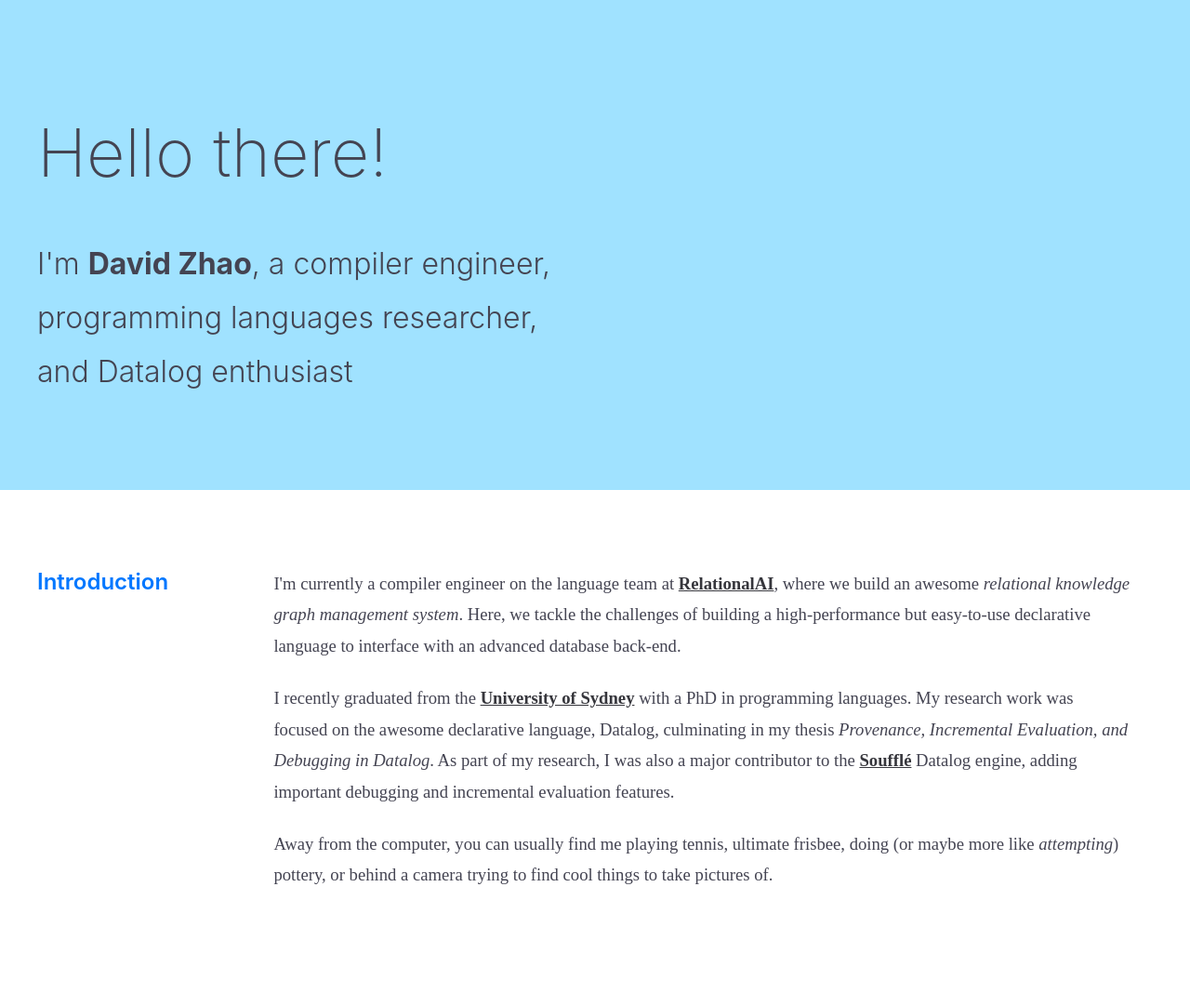
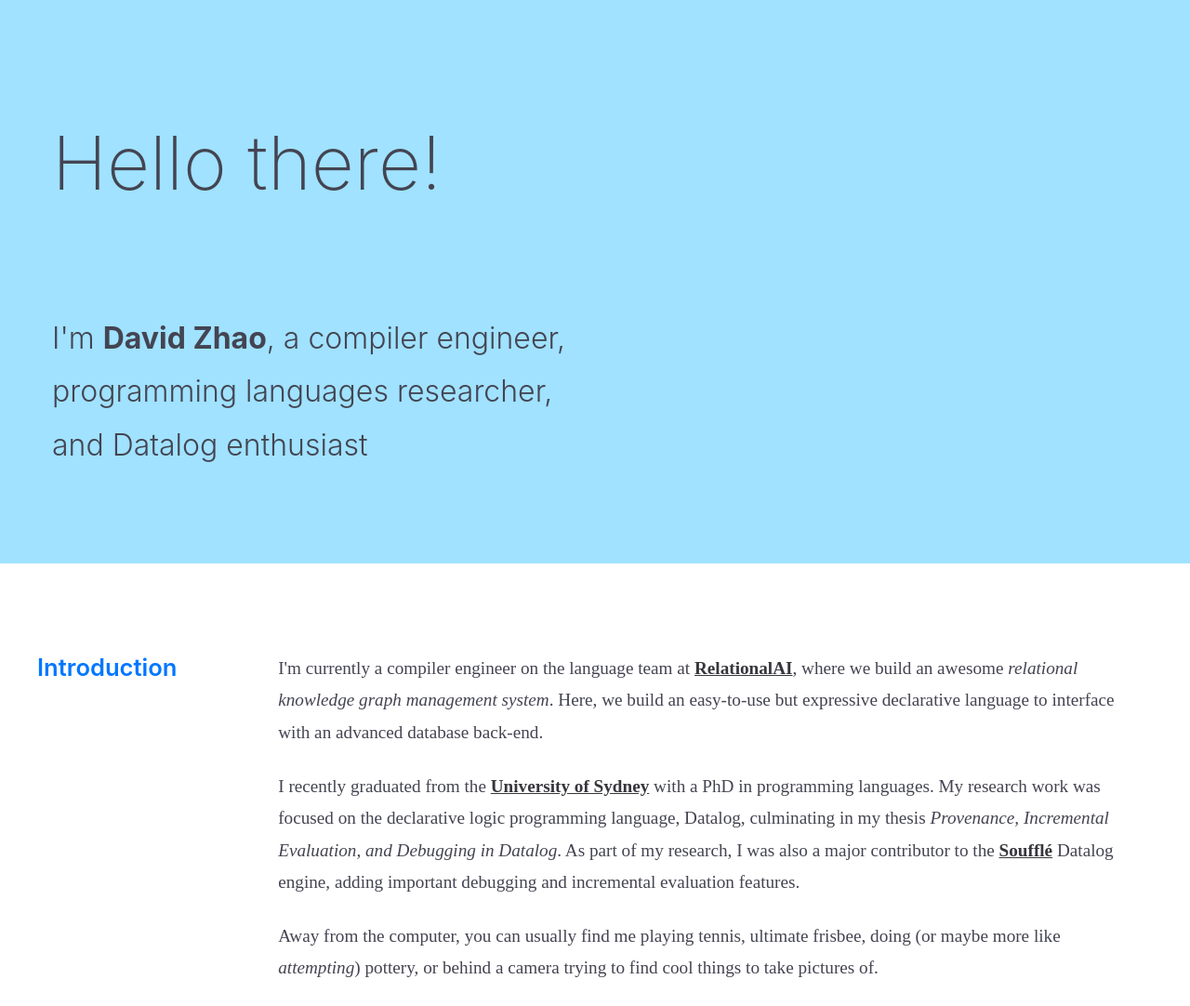
Before and after one commit to davidwzhao/davidwzhao.github.io, a Jekyll site: the page built from index.html, in a window 1280 px wide. Shown: the whole page at 93% size. Built offline with Jekyll 4.4.1, drawn with Linux system fonts in a browser that asks for light colours; some web fonts are replaced; before the commit the page ends 980 px from its top, so only the background shows below that.

Commit message:
Many updates

```diff
--- a/_includes/intro.html
+++ b/_includes/intro.html
@@ -7,15 +7,15 @@
         <a class="underline_link" href="https://relational.ai" target="_blank">RelationalAI</a>,
         where we build an awesome
         <span class="emph">relational knowledge graph management system</span>. Here, we
-        tackle the challenges of building a high-performance but easy-to-use declarative
-        language to interface with an advanced database back-end.
+        build an easy-to-use but expressive declarative language to interface with an
+        advanced database back-end.
         </p>
 
         <p>
         I recently graduated from the
         <a class="underline_link" href="https://sydney.edu.au" target="_blank">University of Sydney</a>
-        with a PhD in programming languages. My research work was focused on the awesome
-        declarative language, Datalog, culminating in my thesis
+        with a PhD in programming languages. My research work was focused on the declarative
+        logic programming language, Datalog, culminating in my thesis
         <span class="emph">Provenance, Incremental Evaluation, and Debugging in Datalog</span>.
         As part of my research, I was also a major contributor to the
         <a class="underline_link", href="https://souffle-lang.org">Soufflé</a> Datalog engine,
--- a/_sass/coolscss/_base.scss
+++ b/_sass/coolscss/_base.scss
@@ -2,6 +2,8 @@
 body {
     margin: 0;
     padding: 0;
+    max-width: 100%;
+    overflow-x: hidden;
     background-color: $white;
     color: $dark-grey;
     font-family: sans-serif // TODO: fix this
@@ -17,10 +19,12 @@
 .header {
     background-color: $cyan-background;
 
+    width: 100vw;
+
     padding-top: 8vh;
     padding-bottom: 8vh;
-    padding-left: 16px;
-    padding-right: 16px;
+    padding-left: 1rem;
+    padding-right: 1rem;
 
     // margin-bottom: 100px;
 
@@ -33,12 +37,14 @@
         max-width: 1200px;
 
         .intro_hello {
-            font-size: 54pt;
+            font-size: 5rem;
             font-weight: 200;
+
+            margin-bottom: 7rem;
         }
 
         .intro_paragraph {
-            font-size: 24pt;
+            font-size: 2rem;
             font-weight: 300;
 
             width: 50%;
@@ -48,7 +54,7 @@
             }
 
             @media (max-width: $small-width) {
-                width: 100%;
+                width: 90%;
             }
 
             line-height: 1.8;
@@ -61,11 +67,12 @@
 }
 
 .section {
+    margin-top: 4em;
     margin-left: auto;
     margin-right: auto;
 
-    padding-left: 16px;
-    padding-right: 16px;
+    padding-left: 1em;
+    padding-right: 1em;
 
     max-width: 1200px;
 
@@ -73,32 +80,41 @@
     flex-wrap: wrap;
     // align-items: stretch;
 
-    margin-top: 60px;
+    @media (max-width: $medium-width) {
+        display: block;
+    }
 
     .section_title {
-        min-width: 200px;
+        // min-width: 200px;
         flex: 1 0 0;
 
-        padding-top: 24px;
+        padding-top: 2rem;
 
         font-family: Inter;
         font-weight: 600;
-        font-size: 18pt;
+        font-size: 1.6rem;
         color: $blue;
 
         // border: 4px solid black;
     }
 
     .section_content {
-        min-width: 500px;
+        display: block;
+        // min-width: 500px;
         flex: 4 0 0;
 
-        padding-top: 24px;
-        padding-left: 24px;
-        padding-right: 24px;
+        padding-top: 2rem;
+        padding-left: 2rem;
+        padding-right: 2rem;
+
+        @media (max-width: $medium-width) {
+            padding-top: 1rem;
+            padding-left: 1rem;
+            padding-right: 1rem;
+        }
 
         font-family: Bitter;
-        font-size: 14pt;
+        font-size: 1.2rem;
         font-weight: 350;
         line-height: 1.8;
         color: $dark-grey;
--- a/_sass/coolscss/_globals.scss
+++ b/_sass/coolscss/_globals.scss
@@ -18,5 +18,5 @@
 $cyan-background: #A0E2FF;
 
 // Screen widths
-$medium-width: 1000px;
-$small-width: 600px;
+$medium-width: 1007px;
+$small-width: 640px;
```
